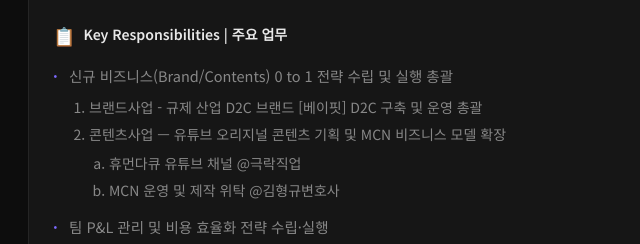
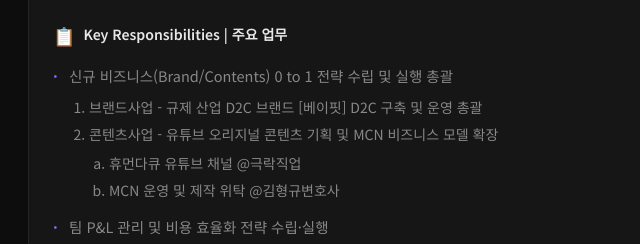
Before and after one commit to byunglory/portfolio, a plain HTML site: page glory-resume/index.html in a window 1280 px wide. Shown: the part 4173-4417 px from the top of the page, 282-922 px from the left. Drawn offline with Linux system fonts and the light colour scheme.

Commit message:
Update index.html

```diff
--- a/glory-resume/index.html
+++ b/glory-resume/index.html
@@ -1335,7 +1335,7 @@ details[open] > summary .dd-arrow { transform: rotate(180deg); }
                 <ol class="resp-sub" style="list-style:decimal;padding-left:20px;margin-top:6px;">
                   <!-- [2] @베이핏: plain text, no href -->
                   <li style="padding-left:0">브랜드사업 - 규제 산업 D2C 브랜드 [베이핏] D2C 구축 및 운영 총괄</li>
-                  <li style="padding-left:0">콘텐츠사업 — 유튜브 오리지널 콘텐츠 기획 및 MCN 비즈니스 모델 확장
+                  <li style="padding-left:0">콘텐츠사업 - 유튜브 오리지널 콘텐츠 기획 및 MCN 비즈니스 모델 확장
                     <ul style="list-style:lower-alpha;padding-left:20px;margin-top:4px;">
                       <!-- [2] @극락직업: plain text, no href -->
                       <li style="padding-left:0">휴먼다큐 유튜브 채널 @극락직업</li>
```
